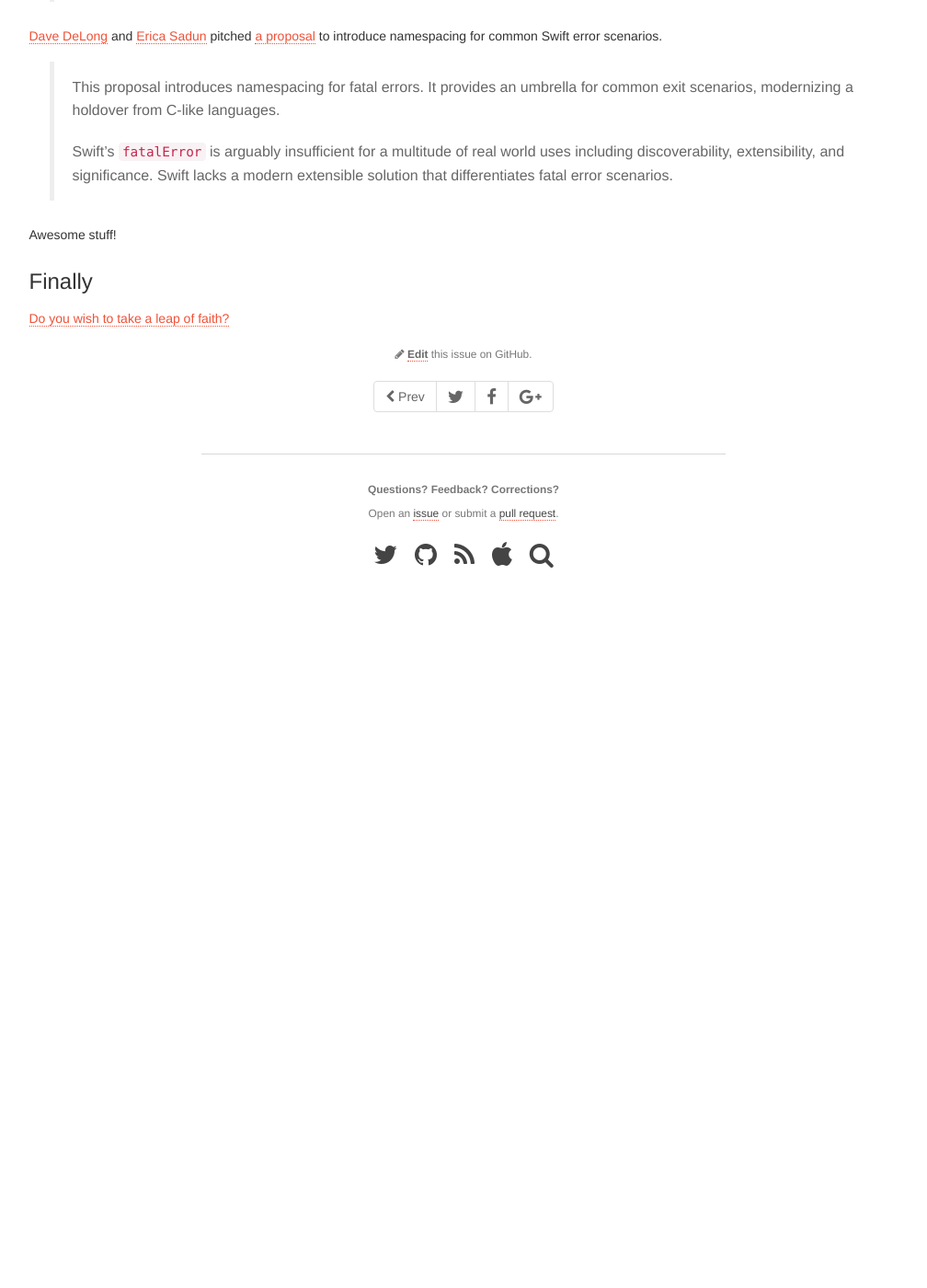
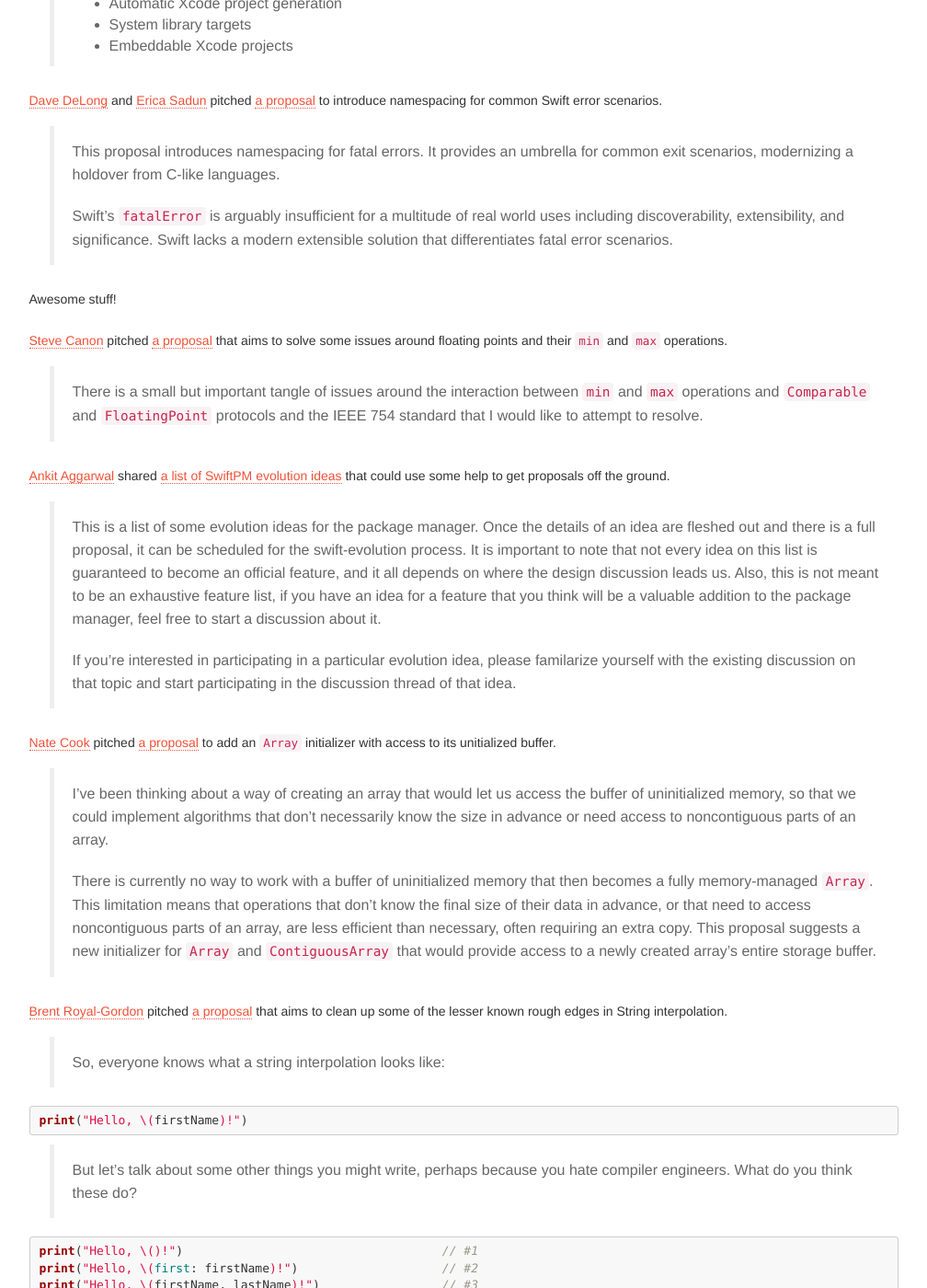
Before and after one commit to SwiftWeekly/swiftweekly.github.io, a Jekyll site: the page built from _posts/2018-06-28-issue-112.md, in a window 1280 px wide and 1400 px high, scrolled down 1641 px. Shown: the whole window at 92% size, without its empty margins (136-1144 px from the left). Built offline with Jekyll 4.4.1, drawn with Linux system fonts in a browser that asks for light colours; before the commit the page ends 2271 px from its top, so only the background shows below that; some of the changed text lies outside the part shown.

Commit message:
Add some forum topics

```diff
--- a/_posts/2018-06-28-issue-112.md
+++ b/_posts/2018-06-28-issue-112.md
@@ -35,6 +35,8 @@
 
 [Slava Pestov](https://github.com/slavapestov) merged [a pull request](https://github.com/apple/swift/pull/17227) to fix a corner case for source compatibility. As it appears, using an enum case called `init` could cause some trouble.
 
+[Ankit Aggarwal](https://twitter.com/aciidb0mb3r/) merged [a pull request](https://github.com/apple/swift-evolution/pull/828) that adds a new, SwiftPM specific proposal template that better reflects the expectations and nuances of this project.
+
 ### Accepted proposals
 
 [SE-0211](https://github.com/apple/swift-evolution/blob/master/proposals/0211-unicode-scalar-properties.md): *Add Unicode Properties to `Unicode.Scalar`* has been [accepted with revisions](https://forums.swift.org/t/accepted-se-0211-add-unicode-properties-to-unicode-scalar/13857/1).
@@ -65,6 +67,43 @@
 
 Awesome stuff!
 
+[Steve Canon](https://forums.swift.org/u/scanon/summary) pitched [a proposal](https://forums.swift.org/t/comparable-and-floatingpoint/13931) that aims to solve some issues around floating points and their `min` and `max` operations.
+
+> There is a small but important tangle of issues around the interaction between `min` and `max` operations and `Comparable` and `FloatingPoint` protocols and the IEEE 754 standard that I would like to attempt to resolve.
+
+[Ankit Aggarwal](https://twitter.com/aciidb0mb3r/) shared [a list of SwiftPM evolution ideas](https://forums.swift.org/t/swift-package-manager-evolution-ideas/13940) that could use some help to get proposals off the ground.
+
+> This is a list of some evolution ideas for the package manager. Once the details of an idea are fleshed out and there is a full proposal, it can be scheduled for the swift-evolution process. It is important to note that not every idea on this list is guaranteed to become an official feature, and it all depends on where the design discussion leads us. Also, this is not meant to be an exhaustive feature list, if you have an idea for a feature that you think will be a valuable addition to the package manager, feel free to start a discussion about it.
+>
+> If you're interested in participating in a particular evolution idea, please familarize yourself with the existing discussion on that topic and start participating in the discussion thread of that idea.
+
+[Nate Cook](https://twitter.com/nnnnnnnn) pitched [a proposal](https://forums.swift.org/t/array-initializer-with-access-to-uninitialized-buffer/13689) to add an `Array` initializer with access to its unitialized buffer.
+
+> I've been thinking about a way of creating an array that would let us access the buffer of uninitialized memory, so that we could implement algorithms that don't necessarily know the size in advance or need access to noncontiguous parts of an array.
+>
+> There is currently no way to work with a buffer of uninitialized memory that then becomes a fully memory-managed `Array`. This limitation means that operations that don't know the final size of their data in advance, or that need to access noncontiguous parts of an array, are less efficient than necessary, often requiring an extra copy. This proposal suggests a new initializer for `Array` and `ContiguousArray` that would provide access to a newly created array's entire storage buffer.
+
+[Brent Royal-Gordon](https://twitter.com/brentdax) pitched [a proposal](https://forums.swift.org/t/pitch-deprecate-strange-interpolations-in-swift-4-2/13694) that aims to clean up some of the lesser known rough edges in String interpolation.
+
+> So, everyone knows what a string interpolation looks like:
+
+{% highlight swift %}
+print("Hello, \(firstName)!")
+{% endhighlight %}
+
+> But let's talk about some other things you might write, perhaps because you hate compiler engineers. What do you think these do?
+
+{% highlight swift %}
+print("Hello, \()!")                                    // #1
+print("Hello, \(first: firstName)!")                    // #2
+print("Hello, \(firstName, lastName)!")                 // #3
+print("Hello, \(first: firstName, last: lastName)!")    // #4
+{% endhighlight %}
+
+> Most people I've spoken to say "produce an error message", and they're right about #1—it produces the error "expected expression in list of expressions". Maybe not the clearest message, but it's not technically wrong.
+>
+> But the other three? They actually compile without complaint and form a tuple.
+
 ### Finally
 
 [Do you wish to take a leap of faith?](https://twitter.com/slava_pestov/status/1010043445203701760)
```
